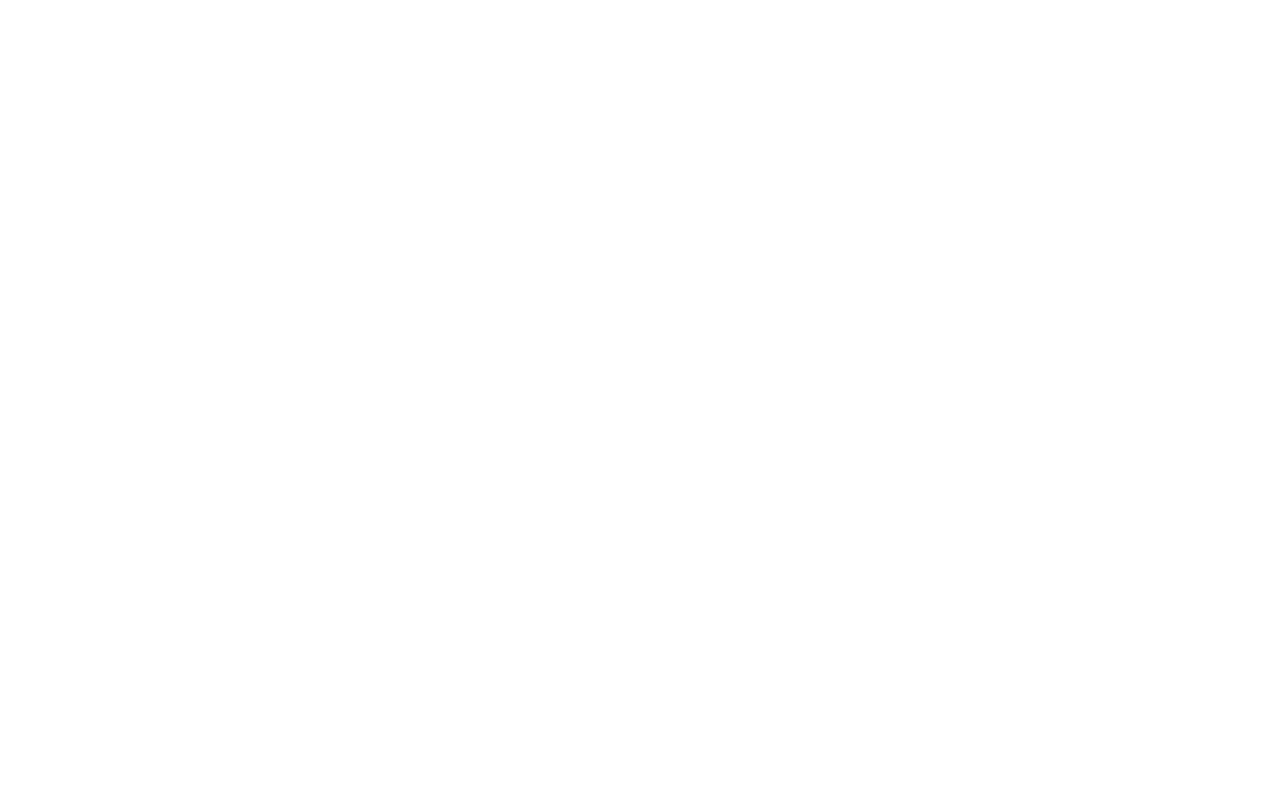
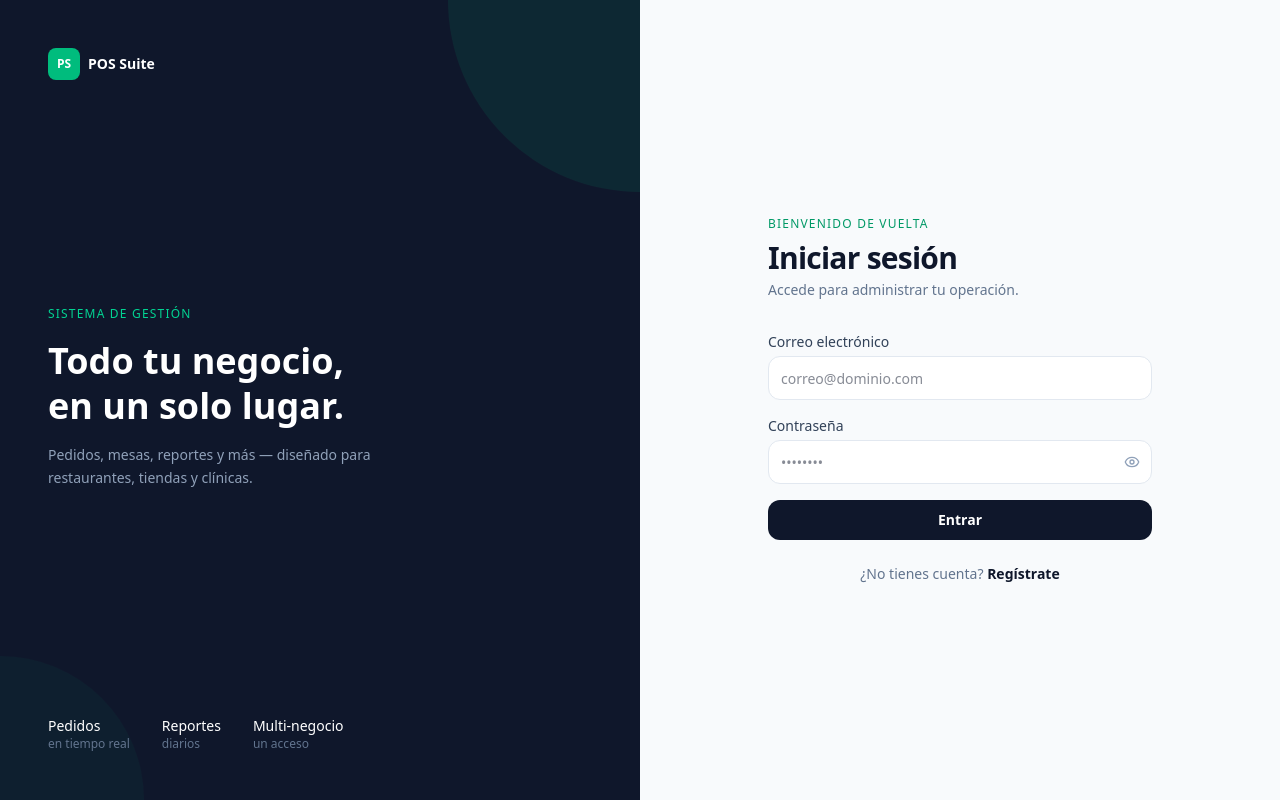
Before and after one commit to AngeL036/ideas, a React (Vite) app: page /login in a window 1280 px wide. Before the commit this address led to /login/login. Built offline with nearby package versions, Linux system fonts and the light colour scheme.

Commit message:
cambio de diseño en el login / register

```diff
--- a/src/hooks/useAuth.ts
+++ b/src/hooks/useAuth.ts
@@ -14,7 +14,7 @@ export function useAuth() {
     useEffect(() => {
         if (!token) {
             setLoading(false);
-            navigate("login", { replace: true});
+            navigate("/login", { replace: true});
             return;
         }
         let cancelled = false;
@@ -26,7 +26,7 @@ export function useAuth() {
             if(err.response?.status === 401){
                  localStorage.removeItem("token")
                 setToken(null) // ← limpiar estado también
-                navigate("/login", { replace: true })
+                window.location.href = "/login";
             }else {
                 setNegocio({ giro: 'restaurante' })
             }
--- a/src/layaouts/PublicLayout.tsx
+++ b/src/layaouts/PublicLayout.tsx
@@ -7,12 +7,5 @@ export default function PublicLayout(){
         return <Navigate to="/" replace />;
     }
 
-    return(
-        <div className="flex min-h-screen items-center justify-center bg-slate-100 px-4 py-8">
-            <div className="pointer-events-none fixed inset-0 -z-10 bg-[radial-gradient(circle_at_top_right,_rgba(16,185,129,0.14),_transparent_45%),radial-gradient(circle_at_20%_20%,_rgba(249,115,22,0.14),_transparent_35%)]" />
-            <main className="w-full max-w-xl">
-                <Outlet />
-            </main>
-        </div>
-    )
+    return <Outlet />
 }
--- a/src/pages/auth/Login.tsx
+++ b/src/pages/auth/Login.tsx
@@ -6,6 +6,7 @@ import { LoginUser, reenviarVerificacion } from "../../api/User.api";
 import { obtenerMisNegocios } from "../../api/negocio.api";
 import type { LoginUserPayload, LoginUserResponse } from "../../types/User";
 import { useAuth } from "../../hooks/useAuth";
+import { Eye, EyeOff, Loader2 } from "lucide-react";
 
 const getAuthToken = (response: LoginUserResponse) =>
   response.token ?? response.access_token ?? response.access ?? response.jwt;
@@ -15,6 +16,7 @@ export default function Login() {
   const {setToken} = useAuth();
   const [error, setError] = useState<string>("");
   const [loading, setLoading] = useState(false);
+  const [showPassword, setShowPassword] = useState(false);
   const { register, handleSubmit, formState: { isSubmitting } } = useForm<LoginUserPayload>();
 
   const onSubmit = async (data: LoginUserPayload) => {
@@ -107,51 +109,125 @@ export default function Login() {
   };
 
   return (
-    <div className="mx-auto max-w-xl rounded-2xl border border-slate-200 bg-white p-6 shadow-sm md:p-8">
-      <h1 className="text-3xl font-black tracking-tight text-slate-900">Iniciar sesion</h1>
-      <p className="mt-1 text-sm text-slate-600">Accede para administrar pedidos y operaciones.</p>
+    // CAMBIADO: era un div centrado, ahora es split-screen
+    <div className="min-h-screen w-full grid grid-cols-1 lg:grid-cols-2">
 
-      <form onSubmit={handleSubmit(onSubmit)} className="mt-6 space-y-4">
+      {/* ── NUEVO: Panel izquierdo branding ── */}
+      <div className="hidden lg:flex flex-col justify-between bg-slate-900 p-12 relative overflow-hidden">
+        {/* Decoración de fondo */}
+        <div className="absolute top-0 right-0 w-96 h-96 bg-emerald-500/10 rounded-full -translate-y-1/2 translate-x-1/2" />
+        <div className="absolute bottom-0 left-0 w-72 h-72 bg-emerald-500/5 rounded-full translate-y-1/2 -translate-x-1/2" />
+
+        {/* Logo */}
+        <div className="flex items-center gap-2 z-10">
+          <div className="w-8 h-8 bg-emerald-500 rounded-lg flex items-center justify-center">
+            <span className="text-white text-xs font-black">PS</span>
+          </div>
+          <span className="text-white font-semibold text-sm">POS Suite</span>
+        </div>
+
+        {/* Copy */}
+        <div className="z-10">
+          <p className="text-emerald-400 text-xs tracking-widest uppercase mb-4">Sistema de gestión</p>
+          <h2 className="text-white text-4xl font-black leading-tight mb-4">
+            Todo tu negocio,<br />en un solo lugar.
+          </h2>
+          <p className="text-slate-400 text-sm leading-relaxed max-w-sm">
+            Pedidos, mesas, reportes y más — diseñado para restaurantes, tiendas y clínicas.
+          </p>
+        </div>
+
+        {/* Stats footer */}
+        <div className="flex gap-8 z-10">
+          {[["Pedidos", "en tiempo real"], ["Reportes", "diarios"], ["Multi-negocio", "un acceso"]].map(([t, s]) => (
+            <div key={t}>
+              <p className="text-white text-sm font-medium">{t}</p>
+              <p className="text-slate-500 text-xs">{s}</p>
+            </div>
+          ))}
+        </div>
+      </div>
+
+      {/* ── Panel derecho — formulario ── */}
+      {/* CAMBIADO: era max-w-xl centrado, ahora ocupa mitad de pantalla */}
+      <div className="flex items-center justify-center p-6 sm:p-10 lg:p-12 bg-slate-50 min-h-screen lg:min-h-0">
+        <div className="w-full max-w-sm">
+
+          {/* CAMBIADO: heading más compacto y con subtítulo de color */}
+          <div className="flex items-center gap-2 mb-8 lg:hidden">
+            <div className="w-8 h-8 bg-emerald-500 rounded-lg flex items-center justify-center">
+              <span className="text-white text-xs font-black">PS</span>
+            </div>
+          <span className="text-slate-900 font-semibold text-sm">POS Suite</span>
+        </div>
+          <p className="text-emerald-600 text-xs tracking-widest uppercase mb-2">Bienvenido de vuelta</p>
+          <h1 className="text-3xl font-black tracking-tight text-slate-900">Iniciar sesión</h1>
+          <p className="mt-1 text-sm text-slate-500 mb-8">Accede para administrar tu operación.</p>
+
+          <form onSubmit={handleSubmit(onSubmit)} className="space-y-4">
+
             <label className="block text-sm font-medium text-slate-700">
-          Correo
+              Correo electrónico
               <input
                 type="email"
                 placeholder="correo@dominio.com"
                 {...register("email", { required: true })}
-            className="mt-1 h-11 w-full rounded-xl border border-slate-200 bg-slate-50 px-3 text-slate-900 outline-none transition focus:border-slate-400 focus:bg-white"
+                // CAMBIADO: bg-slate-50 → bg-white, ring en focus
+                className="mt-1 h-11 w-full rounded-xl border border-slate-200 bg-white px-3 text-slate-900 outline-none transition focus:border-emerald-400 focus:ring-2 focus:ring-emerald-100"
               />
             </label>
 
+            {/* NUEVO: wrapper para el ojo de mostrar/ocultar contraseña */}
             <label className="block text-sm font-medium text-slate-700">
-          Contrasena
+              Contraseña
+              <div className="relative mt-1">
                 <input
-            type="password"
-            placeholder="********"
+                  type={showPassword ? "text" : "password"}
+                  placeholder="••••••••"
                   {...register("password", { required: true })}
-            className="mt-1 h-11 w-full rounded-xl border border-slate-200 bg-slate-50 px-3 text-slate-900 outline-none transition focus:border-slate-400 focus:bg-white"
+                  className="h-11 w-full rounded-xl border border-slate-200 bg-white px-3 pr-10 text-slate-900 outline-none transition focus:border-emerald-400 focus:ring-2 focus:ring-emerald-100"
                 />
+                {/* NUEVO: botón ojo */}
+                <button
+                  type="button"
+                  onClick={() => setShowPassword(!showPassword)}
+                  className="absolute right-3 top-1/2 -translate-y-1/2 text-slate-400 hover:text-slate-600 transition"
+                >
+                  {showPassword ? <EyeOff size={16} /> : <Eye size={16} />}
+                </button>
+              </div>
             </label>
 
+            {/* CAMBIADO: era solo texto rojo, ahora es un bloque con fondo */}
+            {error && (
+              <div className="rounded-xl bg-red-50 border border-red-100 px-4 py-3 text-sm text-red-600">
+                {error}
+              </div>
+            )}
+
+            {/* CAMBIADO: botón con spinner de lucide cuando loading */}
             <button
               type="submit"
               disabled={loading}
-          className="w-full rounded-xl bg-slate-900 py-2.5 text-sm font-semibold text-white transition hover:bg-slate-700 disabled:cursor-not-allowed disabled:opacity-60"
+              className="w-full flex items-center justify-center gap-2 rounded-xl bg-slate-900 py-2.5 text-sm font-semibold text-white transition hover:bg-slate-700 disabled:cursor-not-allowed disabled:opacity-60"
             >
-          {loading ? "Ingresando..." : "Entrar"}
+              {loading ? (
+                <>
+                  <Loader2 size={15} className="animate-spin" />
+                  Ingresando...
+                </>
+              ) : "Entrar"}
             </button>
-        {error && (
-          <p className="text-red-500 text-sm text-center mt-2">
-            {error}
-          </p>
-        )}
           </form>
 
-      <p className="mt-4 text-center text-sm text-slate-600">
-        No tienes cuenta?{" "}
+          <p className="mt-6 text-center text-sm text-slate-500">
+            ¿No tienes cuenta?{" "}
             <Link to="/registro" className="font-semibold text-slate-900 underline-offset-2 hover:underline">
-          Registrate
+              Regístrate
             </Link>
           </p>
         </div>
+      </div>
+    </div>
   );
 }
--- a/src/pages/auth/Register.tsx
+++ b/src/pages/auth/Register.tsx
@@ -1,17 +1,21 @@
 import { useForm } from "react-hook-form";
-import { useNavigate } from "react-router-dom";
+import { useNavigate, Link } from "react-router-dom";
 import Swal from "sweetalert2";
 import type { RegisterUser } from "../../types/User";
 import { CreateUser } from "../../api/User.api";
+import { useState } from "react";
+import { Eye, EyeOff, Loader2 } from "lucide-react";
 
 export default function Register() {
   const navigate = useNavigate();
+   const [showPassword, setShowPassword] = useState(false);
+  const [loading, setLoading] = useState(false);
   const { register, handleSubmit, formState: { errors } } = useForm<RegisterUser>();
 
   const onSubmit = async (data: RegisterUser) => {
+    setLoading(true)
     try {
-      const response = await CreateUser(data);
-
+      await CreateUser(data);
       await Swal.fire({
         title: "Registrado",
         text: "Cuenta creada con éxito. Por favor inicia sesión.",
@@ -24,55 +28,143 @@ export default function Register() {
     } catch (error) {
 
       Swal.fire("Error", "No se pudo registrar el usuario", "error");
+    } finally {
+      setLoading(false);
     }
   };
 
   return (
-    <div className="mx-auto max-w-xl rounded-2xl border border-slate-200 bg-white p-6 shadow-sm md:p-8">
-      <h1 className="text-3xl font-black tracking-tight text-slate-900">Registro</h1>
-      <p className="mt-1 text-sm text-slate-600">Crea una cuenta para administrar pedidos y operaciones.</p>
+    // CAMBIADO: mismo layout split-screen que Login
+    <div className="min-h-screen w-full grid grid-cols-1 lg:grid-cols-2">
 
-      <form onSubmit={handleSubmit(onSubmit)} className="mt-6 space-y-4">
-        <label className="block text-sm font-medium text-slate-700">
-          Correo
+      {/* Panel izquierdo — idéntico al Login */}
+      <div className="hidden lg:flex flex-col justify-between bg-slate-900 p-12 relative overflow-hidden">
+        <div className="absolute top-0 right-0 w-96 h-96 bg-emerald-500/10 rounded-full -translate-y-1/2 translate-x-1/2" />
+        <div className="absolute bottom-0 left-0 w-72 h-72 bg-emerald-500/5 rounded-full translate-y-1/2 -translate-x-1/2" />
+
+        <div className="flex items-center gap-2 z-10">
+          <div className="w-8 h-8 bg-emerald-500 rounded-lg flex items-center justify-center">
+            <span className="text-white text-xs font-black">PS</span>
+          </div>
+          <span className="text-white font-semibold text-sm">POS Suite</span>
+        </div>
+
+        <div className="z-10">
+          <p className="text-emerald-400 text-xs tracking-widest uppercase mb-4">Sistema de gestión</p>
+          {/* CAMBIADO: copy específico para registro */}
+          <h2 className="text-white text-4xl font-black leading-tight mb-4">
+            Empieza hoy,<br />sin complicaciones.
+          </h2>
+          <p className="text-slate-400 text-sm leading-relaxed max-w-sm">
+            Crea tu cuenta y ten tu negocio operando en minutos.
+          </p>
+        </div>
+
+        <div className="flex gap-8 z-10">
+          {[["Pedidos", "en tiempo real"], ["Reportes", "diarios"], ["Multi-negocio", "un acceso"]].map(([t, s]) => (
+            <div key={t}>
+              <p className="text-white text-sm font-medium">{t}</p>
+              <p className="text-slate-500 text-xs">{s}</p>
+            </div>
+          ))}
+        </div>
+      </div>
+
+      {/* Panel derecho — formulario */}
+      <div className="flex items-center justify-center p-6 sm:p-10 lg:p-12 bg-slate-50 min-h-screen lg:min-h-0">
+        <div className="w-full max-w-sm">
+
+          {/* Logo solo en móvil */}
+          <div className="flex items-center gap-2 mb-8 lg:hidden">
+            <div className="w-8 h-8 bg-emerald-500 rounded-lg flex items-center justify-center">
+              <span className="text-white text-xs font-black">PS</span>
+            </div>
+            <span className="text-slate-900 font-semibold text-sm">POS Suite</span>
+          </div>
+
+          {/* CAMBIADO: mismo estilo de heading que Login */}
+          <p className="text-emerald-600 text-xs tracking-widest uppercase mb-2">Crear cuenta</p>
+          <h1 className="text-3xl font-black tracking-tight text-slate-900">Regístrate</h1>
+          <p className="mt-1 text-sm text-slate-500 mb-8">Crea tu cuenta para administrar tu operación.</p>
+
+          <form onSubmit={handleSubmit(onSubmit)} className="space-y-4">
+
+            <div>
+              <label className="block text-sm font-medium text-slate-700 mb-1">
+                Correo electrónico
+              </label>
               <input
                 type="email"
                 placeholder="correo@dominio.com"
                 {...register("email", {
                   required: "El correo es obligatorio",
+                  pattern: { value: /^[^\s@]+@[^\s@]+\.[^\s@]+$/, message: "Correo inválido" }
+                })}
+                // CAMBIADO: mismo estilo de input que Login
+                className="h-11 w-full rounded-xl border border-slate-200 bg-white px-3 text-slate-900 outline-none transition focus:border-emerald-400 focus:ring-2 focus:ring-emerald-100"
+              />
+              {errors.email && (
+                // CAMBIADO: mismo estilo de error en bloque
+                <p className="mt-1.5 text-xs text-red-500">{errors.email.message}</p>
+              )}
+            </div>
+
+            <div>
+              <label className="block text-sm font-medium text-slate-700 mb-1">
+                Contraseña
+              </label>
+              {/* NUEVO: wrapper con botón ojo */}
+              <div className="relative">
+                <input
+                  type={showPassword ? "text" : "password"}
+                  placeholder="••••••••"
+                  {...register("password", {
+                    required: "La contraseña es obligatoria",
+                    minLength: { value: 8, message: "Mínimo 8 caracteres" },
                     pattern: {
-                value: /^[^\s@]+@[^\s@]+\.[^\s@]+$/,
-                message: "Correo inválido"
+                      value: /^(?=.*[a-zA-Z])(?=.*\d)(?=.*[!@#$%^&*()_+\-=\[\]{};':"\\|,.<>\/?]).+$/,
+                      message: "Combina letras, números y caracteres especiales",
                     }
                   })}
-            className="mt-1 h-11 w-full rounded-xl border border-slate-200 bg-slate-50 px-3 text-slate-900 outline-none transition focus:border-slate-400 focus:bg-white"
+                  className="h-11 w-full rounded-xl border border-slate-200 bg-white px-3 pr-10 text-slate-900 outline-none transition focus:border-emerald-400 focus:ring-2 focus:ring-emerald-100"
                 />
-          {errors.email && <span className="block text-sm text-rose-500 mt-1">{errors.email.message}</span>}
-        </label>
+                <button
+                  type="button"
+                  onClick={() => setShowPassword(!showPassword)}
+                  className="absolute right-3 top-1/2 -translate-y-1/2 text-slate-400 hover:text-slate-600 transition"
+                >
+                  {showPassword ? <EyeOff size={16} /> : <Eye size={16} />}
+                </button>
+              </div>
+              {errors.password && (
+                <p className="mt-1.5 text-xs text-red-500">{errors.password.message}</p>
+              )}
+            </div>
 
-        <label className="block text-sm font-medium text-slate-700">
-          Contrasena
-          <input
-            type="password"
-            placeholder="********"
-            {...register("password", {
-              required: "La contraseña es obligatoria",
-              minLength: {
-                value: 8,
-                message: "La contraseña debe tener al menos 8 caracteres",
-              },
-              pattern: {
-                value: /^(?=.*[a-zA-Z])(?=.*\d)(?=.*[!@#$%^&*()_+\-=\[\]{};':"\\|,.<>\/?]).+$/,
-                message: "Debe combinar letras, números y caracteres especiales",
-              }
-            })}
-            className="mt-1 h-11 w-full rounded-xl border border-slate-200 bg-slate-50 px-3 text-slate-900 outline-none transition focus:border-slate-400 focus:bg-white"
-          />
-          {errors.password && <span className="block text-sm text-rose-500 mt-1">{errors.password.message}</span>}
-        </label>
+            {/* CAMBIADO: botón con spinner igual que Login */}
+            <button
+              type="submit"
+              disabled={loading}
+              className="w-full flex items-center justify-center gap-2 rounded-xl bg-slate-900 py-2.5 text-sm font-semibold text-white transition hover:bg-slate-700 disabled:cursor-not-allowed disabled:opacity-60"
+            >
+              {loading ? (
+                <>
+                  <Loader2 size={15} className="animate-spin" />
+                  Creando cuenta...
+                </>
+              ) : "Registrarse"}
+            </button>
+          </form>
 
-        <button className="w-full rounded-xl bg-slate-900 py-2.5 text-sm font-semibold text-white transition hover:bg-slate-700">Registrarse</button>
-      </form>
+          <p className="mt-6 text-center text-sm text-slate-500">
+            ¿Ya tienes cuenta?{" "}
+            <Link to="/login" className="font-semibold text-slate-900 underline-offset-2 hover:underline">
+              Inicia sesión
+            </Link>
+          </p>
+
+        </div>
+      </div>
     </div>
   );
 }
```
Lines whose indentation alone changed are shown as unchanged.
